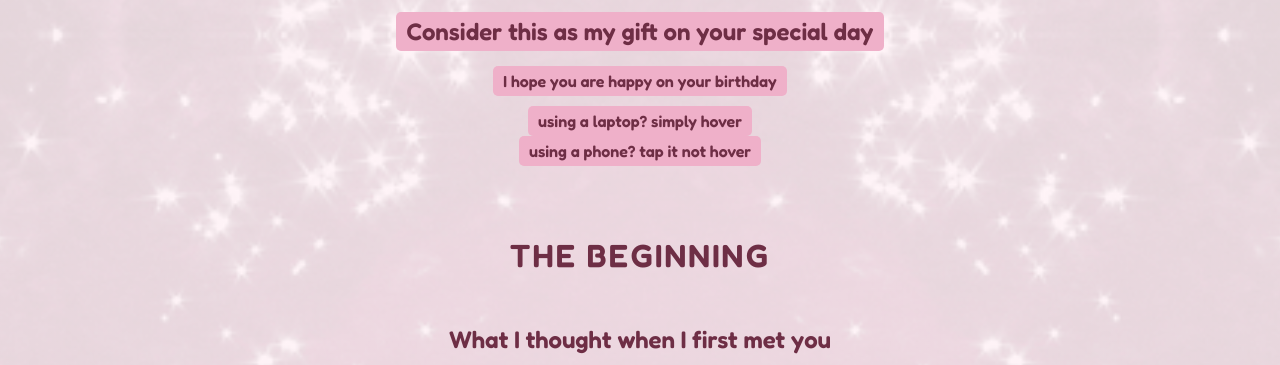
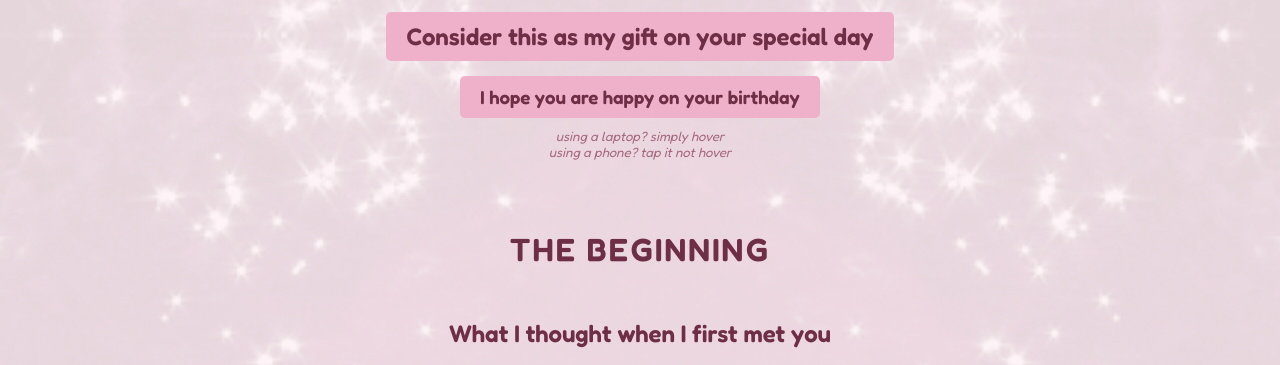
Before and after one commit to unizdaily/birthday_gift_kim, a plain HTML site: page index.html in a window 1280 px wide. Shown: the part 365-730 px from the top of the page. Drawn offline with Linux system fonts and the light colour scheme.

Commit message:
Style the hover/tap notes and fix heading tags

```diff
--- a/index.html
+++ b/index.html
@@ -14,9 +14,9 @@
             <h1>Oh?? So it is your birthday?</h1>
             <img id="bff-img" src="images/kim.jpg" alt="Kimberlyn">
             <h2 class="let-me-tell-a-story">Consider this as my gift on your special day</h2>
-            <h4 class="let-me-tell-a-story">I hope you are happy on your birthday</h4>
-            <h4 class="note">using a laptop? simply hover</h4>
-            <h4 class="note">using a phone? tap it not hover</h4>
+            <h3 class="let-me-tell-a-story">I hope you are happy on your birthday</h3>
+            <h5 class="note">using a laptop? simply hover</h5>
+            <h5 class="note">using a phone? tap it not hover</h5>
         </div>
 
         <div class="story">
--- a/styles.css
+++ b/styles.css
@@ -12,7 +12,7 @@ body {
     color: #6E2E45;
 }
 
-h1, h2, h3, h4 {
+h1, h2, h3, h4, h5 {
     font-family: 'Fredoka', 'Trebuchet MS', sans-serif;
     font-weight: 600;
 }
@@ -29,17 +29,16 @@ h1, h2, h3, h4 {
 .let-me-tell-a-story {
     background: #EFB0C9;
     color: #6E2E45;
-    padding: 5px 10px;
+    padding: 10px 20px;
     border-radius: 5px;
     margin: 5px 0 10px 0;
 }
 
 .note {
     margin: 0;
-    background: #EFB0C9;
-    color: #6E2E45;
-    padding: 5px 10px;
-    border-radius: 5px;
+    font-style: italic;
+    font-weight: 400;
+    color: #A5697F;
 }
 
 #header {
```
